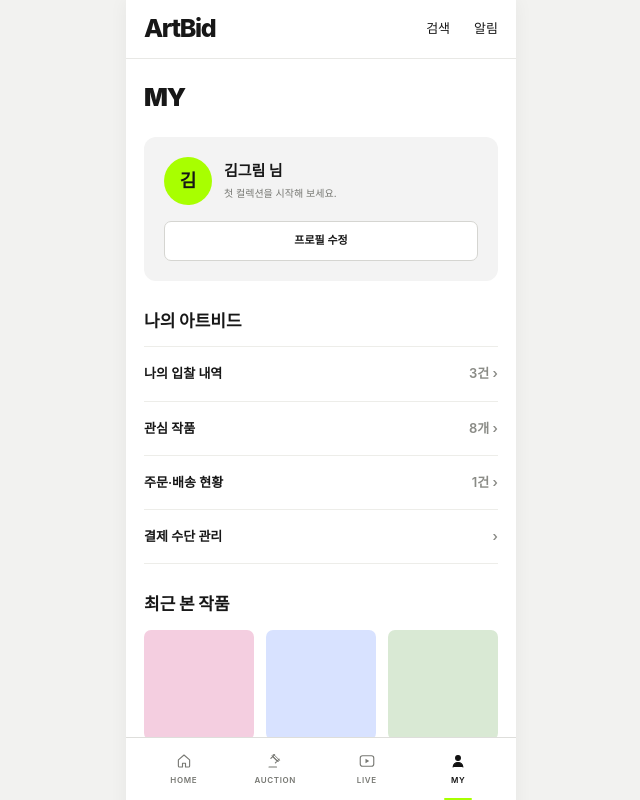
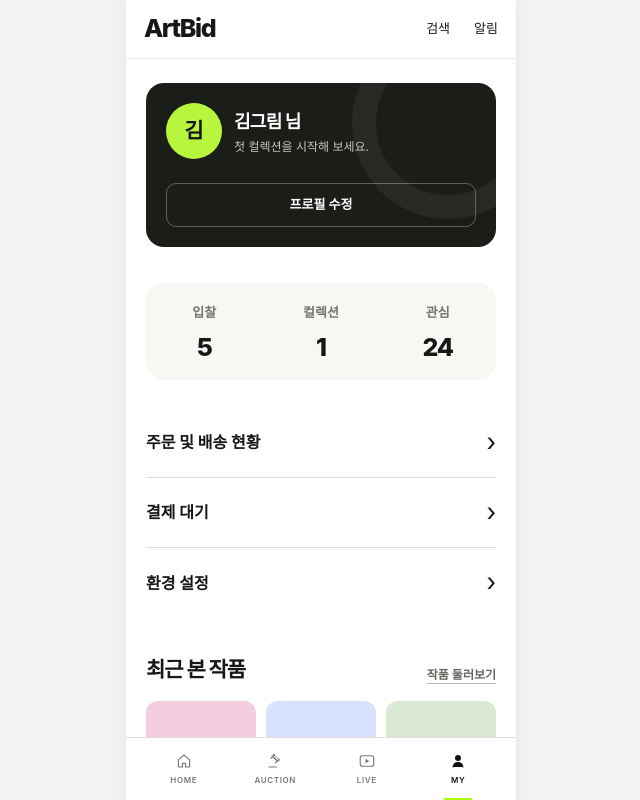
Before and after one commit to 2026-F/frontend, a Next.js app in the folder frontend/: page /mypage in a window 1280 px wide. Shown: the top 800 px of the page, without its empty margins (319-959 px from the left). Built offline with nearby package versions, Linux system fonts and the light colour scheme; a web font is replaced by a local one.

Commit message:
style: 마이페이지 프로필과 경매 현황 정리

```diff
--- a/frontend/src/app/mypage/page.tsx
+++ b/frontend/src/app/mypage/page.tsx
@@ -1,45 +1,97 @@
 import Link from "next/link";
 
-const MENU = [
-  { label: "나의 입찰 내역", value: "3건" },
-  { label: "관심 작품", value: "8개" },
-  { label: "주문·배송 현황", value: "1건" },
-  { label: "결제 수단 관리", value: "" },
+const STATS = [
+  { label: "입찰", value: 5 },
+  { label: "컬렉션", value: 1 },
+  { label: "관심", value: 24 },
 ];
+
+const MENU = ["주문 및 배송 현황", "결제 대기", "환경 설정"];
+const RECENT_COLORS = ["#f4cee0", "#d8e2ff", "#d9e9d4"];
 
 export default function MyPage() {
   return (
-    <div className="min-h-screen bg-white px-[18px] py-5 text-[#171717]">
-      <h1 className="text-[25px] font-black tracking-[-0.05em]">MY</h1>
-      <section className="mt-5 rounded-[12px] bg-[#f3f3f3] p-5">
-        <div className="flex items-center gap-3">
-          <div className="grid h-12 w-12 place-items-center rounded-full bg-[#a8ff00] text-[18px] font-black">김</div>
-          <div>
-            <p className="text-[15px] font-extrabold">김그림 님</p>
-            <p className="mt-1 text-[10px] text-[#777873]">첫 컬렉션을 시작해 보세요.</p>
+    <div className="min-h-screen bg-white px-5 pb-12 pt-6 text-[#171717]">
+      <section className="relative overflow-hidden rounded-[18px] bg-[#1b1d19] p-5 text-white">
+        <div
+          className="pointer-events-none absolute -right-12 -top-14 h-48 w-48 rounded-full border-[24px] border-white/5"
+          aria-hidden="true"
+        />
+        <div className="relative flex items-center gap-3">
+          <div className="grid h-14 w-14 shrink-0 place-items-center rounded-full bg-[#b8f53d] text-[21px] font-black text-[#171717]">
+            김
+          </div>
+          <div className="min-w-0">
+            <p className="text-[18px] font-extrabold tracking-[-0.04em]">김그림 님</p>
+            <p className="mt-1 text-xs text-[#c5c8bf]">첫 컬렉션을 시작해 보세요.</p>
           </div>
         </div>
-        <button type="button" className="mt-4 h-10 w-full rounded-[7px] border border-[#d5d5d1] bg-white text-[11px] font-semibold">프로필 수정</button>
+        <button
+          type="button"
+          className="relative mt-6 flex h-11 w-full items-center justify-center rounded-[10px] border border-white/30 text-[13px] font-bold text-white transition-colors hover:bg-white/10"
+        >
+          프로필 수정
+        </button>
       </section>
 
-      <section className="mt-7">
-        <h2 className="text-[17px] font-extrabold">나의 아트비드</h2>
-        <div className="mt-3 divide-y divide-[#ededE9] border-y border-[#ededE9]">
-          {MENU.map((item) => (
-            <Link key={item.label} href="#" className="flex h-[54px] items-center justify-between text-[13px] font-semibold">
-              <span>{item.label}</span>
-              <span className="text-[#8a8b86]">{item.value} ›</span>
-            </Link>
+      <section
+        aria-label="나의 경매 현황"
+        className="mt-9 grid grid-cols-3 rounded-[18px] bg-[#f7f8f4] py-5 text-center"
+      >
+        {STATS.map((stat) => (
+          <div key={stat.label}>
+            <p className="text-[13px] font-semibold text-[#73756f]">{stat.label}</p>
+            <p className="mt-3 text-[25px] font-extrabold leading-none tracking-[-0.05em]">
+              {stat.value}
+            </p>
+          </div>
+        ))}
+      </section>
+
+      <nav aria-label="마이페이지 메뉴" className="mt-7">
+        {MENU.map((label, index) => (
+          <Link
+            key={label}
+            href="#"
+            className={`flex min-h-[70px] items-center justify-between text-[16px] font-bold ${index < MENU.length - 1 ? "border-b border-[#dedfd9]" : ""}`}
+          >
+            {label}
+            <span className="text-[25px] font-normal leading-none" aria-hidden="true">
+              ›
+            </span>
+          </Link>
+        ))}
+      </nav>
+
+      <section className="mt-9">
+        <div className="flex items-end justify-between">
+          <h2 className="text-[21px] font-extrabold tracking-[-0.045em]">최근 본 작품</h2>
+          <Link
+            href="/auctions"
+            className="pb-0.5 text-xs font-semibold text-[#666862] underline decoration-[#b7b9b2] underline-offset-4"
+          >
+            작품 둘러보기
+          </Link>
+        </div>
+        <div className="mt-4 grid grid-cols-3 gap-2.5">
+          {RECENT_COLORS.map((color, index) => (
+            <div
+              key={color}
+              className="aspect-[4/5] overflow-hidden rounded-[12px]"
+              style={{ backgroundColor: color }}
+            >
+              <span className="sr-only">최근 본 작품 자리 {index + 1}</span>
+            </div>
           ))}
         </div>
       </section>
 
-      <section className="mt-7">
-        <h2 className="text-[17px] font-extrabold">최근 본 작품</h2>
-        <div className="mt-3 grid grid-cols-3 gap-3">
-          {["#f4cee0", "#d8e2ff", "#d9e9d4"].map((color) => <div key={color} className="aspect-square rounded-[7px]" style={{ backgroundColor: color }} />)}
-        </div>
-      </section>
+      <button
+        type="button"
+        className="mt-9 w-full rounded-[10px] border border-[#d9dcd2] px-4 py-3 text-[13px] font-semibold text-[#73756f]"
+      >
+        로그아웃
+      </button>
     </div>
   );
 }
```
